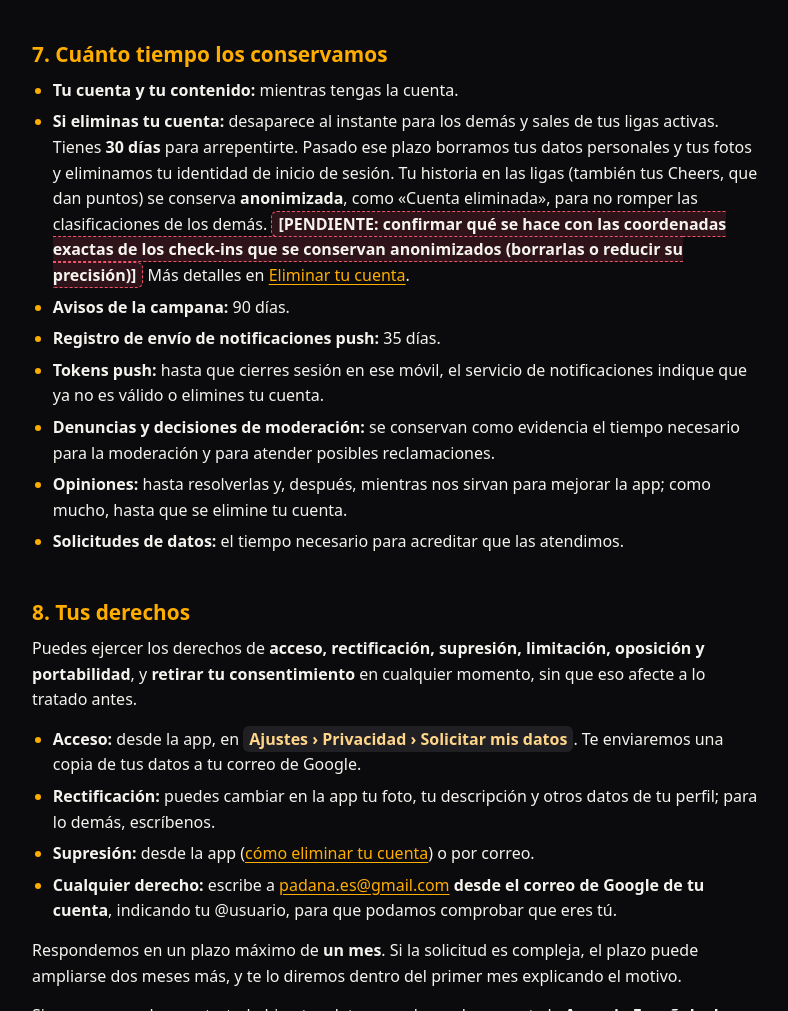
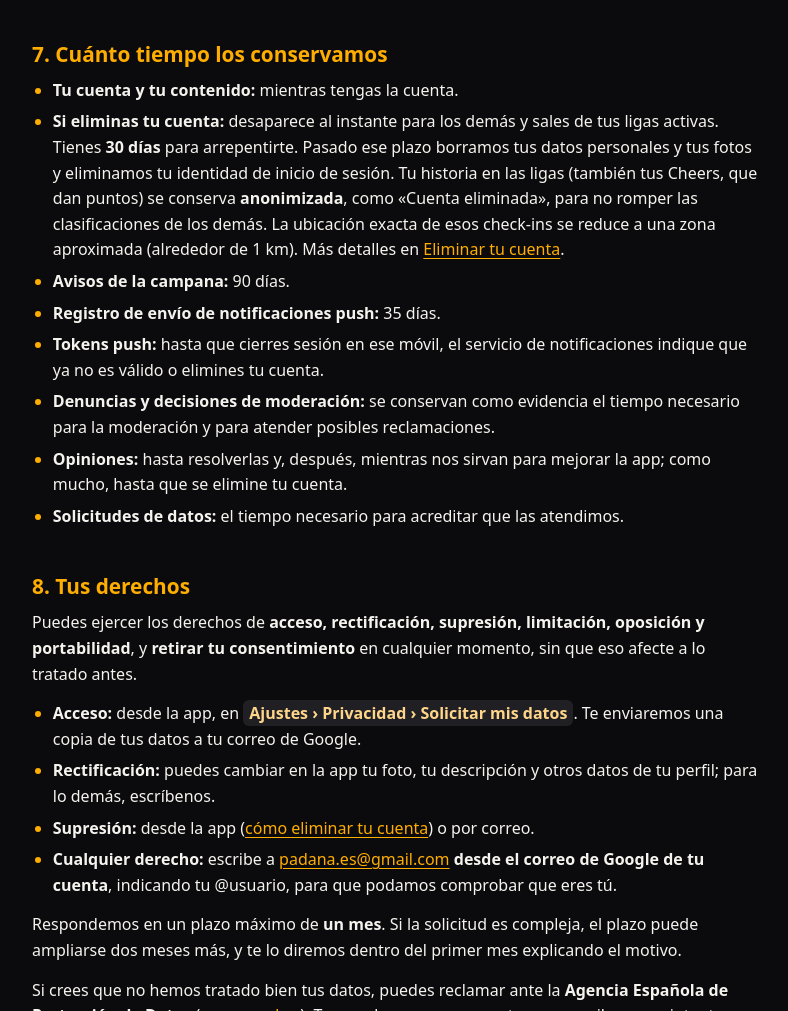
Before and after one commit to padana-es/babeer-legal, a plain HTML site: page privacidad.html in a window 1280 px wide. Shown: the part 3821-4832 px from the top of the page, without its empty margins (244-1032 px from the left). Drawn offline with Linux system fonts and the light colour scheme.

Commit message:
Privacidad: coordenadas de los check-ins conservados

```diff
--- a/privacidad.html
+++ b/privacidad.html
@@ -109,7 +109,7 @@
 <h2 id="conservacion">7. Cuánto tiempo los conservamos</h2>
 <ul>
   <li><strong>Tu cuenta y tu contenido:</strong> mientras tengas la cuenta.</li>
-  <li><strong>Si eliminas tu cuenta:</strong> desaparece al instante para los demás y sales de tus ligas activas. Tienes <strong>30 días</strong> para arrepentirte. Pasado ese plazo borramos tus datos personales y tus fotos y eliminamos tu identidad de inicio de sesión. Tu historia en las ligas (también tus Cheers, que dan puntos) se conserva <strong>anonimizada</strong>, como «Cuenta eliminada», para no romper las clasificaciones de los demás. <span class="pending">[PENDIENTE: confirmar qué se hace con las coordenadas exactas de los check-ins que se conservan anonimizados (borrarlas o reducir su precisión)]</span> Más detalles en <a href="eliminar-cuenta.html">Eliminar tu cuenta</a>.</li>
+  <li><strong>Si eliminas tu cuenta:</strong> desaparece al instante para los demás y sales de tus ligas activas. Tienes <strong>30 días</strong> para arrepentirte. Pasado ese plazo borramos tus datos personales y tus fotos y eliminamos tu identidad de inicio de sesión. Tu historia en las ligas (también tus Cheers, que dan puntos) se conserva <strong>anonimizada</strong>, como «Cuenta eliminada», para no romper las clasificaciones de los demás. La ubicación exacta de esos check-ins se reduce a una zona aproximada (alrededor de 1 km). Más detalles en <a href="eliminar-cuenta.html">Eliminar tu cuenta</a>.</li>
   <li><strong>Avisos de la campana:</strong> 90 días.</li>
   <li><strong>Registro de envío de notificaciones push:</strong> 35 días.</li>
   <li><strong>Tokens push:</strong> hasta que cierres sesión en ese móvil, el servicio de notificaciones indique que ya no es válido o elimines tu cuenta.</li>
```
Also changed, not shown: en/privacy.html (+1 -1 lines).
